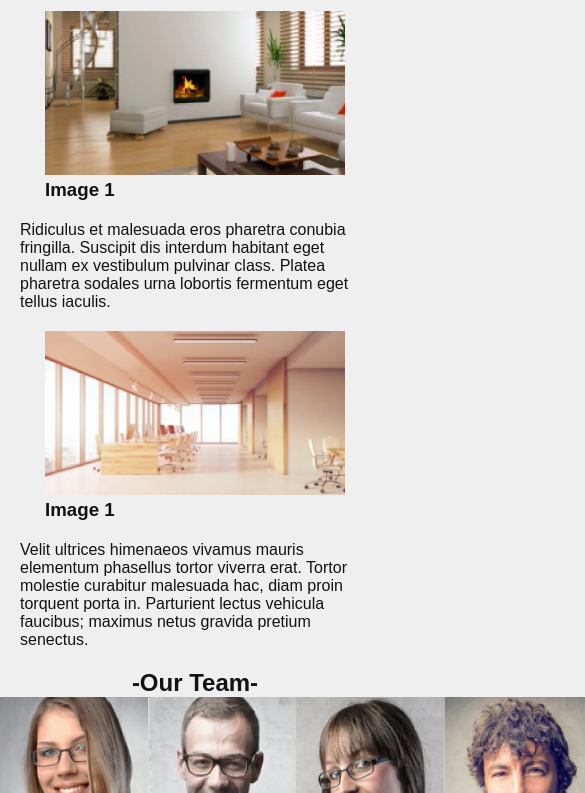
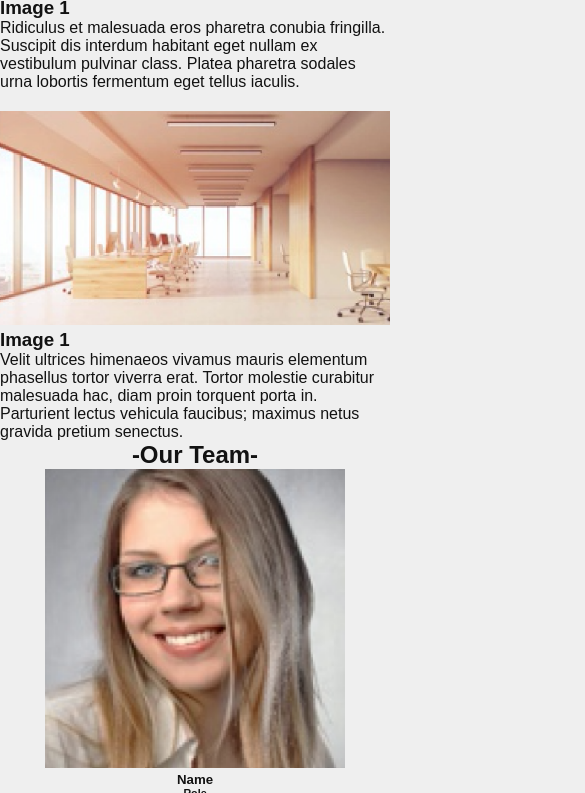
Before and after one commit to popados/responsive-mockup, a plain HTML site: page index.html in a window 390 px wide. Shown: the part 846-1639 px from the top of the page, 585 px wide, since content can reach past the window. Drawn offline with nearby package versions, Linux system fonts and the light colour scheme.

Commit message:
popa/rooms-responsive

```diff
--- a/index.html
+++ b/index.html
@@ -34,7 +34,6 @@
 
     <div class="container">
         <h1>About Us</h1>
-
         <p>
             It is a long established fact that a reader will be distracted by the
             readable content of a page when looking at its layout. The point of
@@ -42,12 +41,14 @@
             letters..
         </p>
     </div>
-    <div class="image-container">
-        <div class="contains-image">
-            <div>
-                <img class="image" src="./img/portfolio/portfolio-one.png" alt="" />
+
+    <div class="rooms-section">
+        <div class="rooms-item">
+            <div class="image">
+                <img src="./img/portfolio/portfolio-one.png" />
+            </div>
+            <div class="rooms-text">
                 <h3>Image 1</h3>
-            </div>
                 <p>
                     Lorem ipsum dolor sit amet, consectetur adipiscing elit, sed do
                     eiusmod tempor incididunt ut labore et dolore magna aliqua. Ut enim ad
@@ -55,22 +56,26 @@
                     aliquip ex ea commodo consequat.
                 </p>
             </div>
-        <div class="contains-image">
-            <div>
-                <img class="image" src="./img/portfolio/portfolio-two.png" alt="" />
+        </div>
+        <div class="rooms-item">
+            <div class="image">
+                <img src="./img/portfolio/portfolio-two.png" alt="" />
+            </div>
+            <div class="rooms-text">
                 <h3>Image 1</h3>
-            </div>
                 <p>
                     Ridiculus et malesuada eros pharetra conubia fringilla. Suscipit dis
                     interdum habitant eget nullam ex vestibulum pulvinar class. Platea
                     pharetra sodales urna lobortis fermentum eget tellus iaculis.
                 </p>
             </div>
-        <div class="contains-image">
-            <div>
-                <img class="image" src="./img/portfolio/portfolio-three.png" alt="" />
+        </div>
+        <div class="rooms-item">
+            <div class="image">
+                <img src="./img/portfolio/portfolio-three.png" alt="" />
+            </div>
+            <div class="rooms-text">
                 <h3>Image 1</h3>
-            </div>
                 <p>
                     Velit ultrices himenaeos vivamus mauris elementum phasellus tortor
                     viverra erat. Tortor molestie curabitur malesuada hac, diam proin
@@ -79,11 +84,11 @@
                 </p>
             </div>
         </div>
+    </div>
 
     <div class="header-tag">
         <h2>-Our Team-</h2>
     </div>
-    <div class="team-container">
     <div class="pictures">
         <div class="contains-pictures">
             <img src="./img/teammates/teammate-one.png" />
@@ -126,15 +131,17 @@
             </div>
         </div>
     </div>
-    </div>
     <footer class="footer-container">
+
         <div class="icons">
             <span> <i class="bi-facebook"> </i> Facebook </span>
             <span> <i class="bi-twitter"></i> Twitter </span>
             <span> <i class="bi-instagram"></i> Instagram </span>
             <span> <i class="bi-linkedin"> </i> LinkedIn </span>
+
         </div>
         <div class="flex-footer">
+
             <div class="text-container">
                 <p class="footer-title"><b>Company Address:</b></p>
                 <address>
@@ -159,17 +166,9 @@
 
         </div>
         <p>&copy; Copyright -> Nikhil "Popados" Khandwala</p>
-        <p>Designed and Coded by Nikhil Khandwala</p>
+        <p>Coded by Nikhil Khandwala</p>
     </footer>
     <script>
-        const navButton = document.querySelector("button[aria-expanded]");
-
-        function toggleNav({ target }) {
-            const expanded =
-                target.getAttribute("aria-expanded") === "true" || false;
-            navButton.setAttribute("aria-expanded", !expanded);
-        }
-        navButton.addEventListener("click", toggleNav);
     </script>
 </body>
 
--- a/stylesheet.css
+++ b/stylesheet.css
@@ -38,26 +38,22 @@ h6 {
 a {
   color: #121212;
 }
-
+/*
 img {
   width: 300px;
   height: 164px;
+} */
+
+p {
+  width: 100%;
+  /* margin: 0 50px; */
 }
 
 .header-container {
   display: block;
-  /* flex-direction: row; */
-  /* align-content: flex-end; */
-  /* margin-left: 100%; */
-  /* text-align: center; */
   padding: 10px;
   flex-direction: row;
   /* margin-left: auto; */
-}
-
-.header-container > ul {
-  /* display: flex; */
-  /* align-content: center; */
 }
 
 .menu-list-ul {
@@ -78,7 +74,6 @@ img {
 .container {
   display: flex;
   text-align: center;
-  padding: 50px;
   flex-direction: column;
   align-items: center;
   width: fit-content;
@@ -91,28 +86,29 @@ img {
   font-size: large;
 }
 
-.image-container {
-  display: flex;
-  flex-direction: row;
-  /* height: 256px; */
-  align-items: center;
-  text-align: left;
-  /* justify-content: space-around; */
-  justify-content: space-around;
+.image {
+  width: 100%;
 }
 
-.image-container > p {
+.image img {
+  width: 100%;
+}
+.rooms-section {
+  display: flex;
+  justify-content: center;
+  max-width: 1200px;
+  width: 100%;
+  margin: auto;
+  gap: 20px;
 }
 
-.contains-image {
-  display: flex;
-  flex-direction: column;
-  align-items: center;
+.rooms-item {
+  width: 100%;
 }
 
-.contains-image > p {
-  padding: 0 20px;
-  margin: 20px 0;
+.rooms-text {
+  /* text-align: center; */
+  width: 100%;
 }
 
 .team-container {
@@ -122,26 +118,23 @@ img {
 }
 
 .icons {
-  display: flex;
-  flex-direction: row;
-  gap: 50px;
-  padding: 10px 0;
 }
 
 .pictures {
   display: flex;
-  justify-content: space-evenly;
   width: 100%;
-  /* align-content: space-around; */
+  max-width: 800px;
+  gap: 40px;
+  margin: auto;
 }
 
 .contains-pictures {
-  display: flex;
-  flex-direction: column;
-  align-items: center;
+  width: 100%;
+  width: 300px;
+  margin: auto;
 }
 
-.contains-pictures > img {
+.contains-pictures img {
   width: 100%;
 }
 
@@ -156,7 +149,6 @@ img {
   /* flex-direction: row; */
 }
 
-
 .footer-container > i {
   padding: 0 20px;
 }
@@ -164,23 +156,19 @@ img {
 .flex-footer {
   display: flex;
   flex-direction: row;
-  padding: 0 20px;
-  gap: 7rem;
+  /* gap: 7rem; */
   text-align: center;
-
-
 }
-
 
 .text-container {
   padding: 25px;
 }
 
-.footer-title{
+.footer-title {
   color: #efefef;
 }
 
-.text-container > p{
+.text-container > p {
   padding: 10px 0;
 }
 
@@ -188,49 +176,48 @@ img {
   color: #999;
 }
 
-[aria-controls="menu-list"] {
-  display: none;
-}
+@media (max-width: 1023px) {
+  .rooms-section {
+    flex-direction: column;
+  }
 
-[aria-controls="menu-list"] {
-  display: flex;
-  margin-bottom: 10px;
-}
-
-[aria-expanded="true"] ~ ul {
-  display: grid;
-  max-height: 500px;
-}
-
-[aria-expanded="false"] .close {
-  display: none;
-}
-
-[aria-expanded="true"] .close {
-  display: inline-block;
-}
-
-[aria-expanded="true"] .open {
-  display: none;
-}
-
-@media (max-width: 1200px) {
-  .image-container {
-    flex-direction: column;
+  .rooms-item {
+    display: flex;
+    align-items: center;
+    gap: 2rem;
+    /* padding: 1rem; */
   }
 
   .header-container {
     display: none;
   }
 
-  .contains-image {
-    align-self: self-start;
-    display: flex;
-    flex-direction: row;
+  .pictures {
+    width: 100%;
+    margin: auto;
+    /* flex-direction: column; */
+    flex-wrap: wrap;
+  }
+
+  .contains-pictures {
+    width: 100%;
+    margin: auto;
+    max-width: 300px;
+  }
+
+  .flex-footer {
+    gap: 2rem;
+    flex-direction: column;
   }
 }
 
-@media (max-width: 780px) {
+@media (max-width: 767px) {
+  .rooms-item {
+    /* display: flex; */
+    /* align-items: center; */
+    gap: 0;
+    flex-direction: column;
+  }
   .image-container {
     flex-direction: column;
     flex-wrap: wrap;
@@ -240,19 +227,12 @@ img {
     display: none;
   }
 
-  .contains-image {
-    align-self: center;
-    flex-direction: column;
+  .pictures {
+    width: 100%;
+    margin: auto;
+    flex-wrap: wrap;
   }
-
-  .pictures {
-
-  }
-
-
-
 }
-
 
 /* utility classes
 
@@ -261,3 +241,4 @@ such as:
  ".header-item"
  ".column-center"
  ".column-right/left"
+*/
```
Lines whose indentation alone changed are shown as unchanged.
